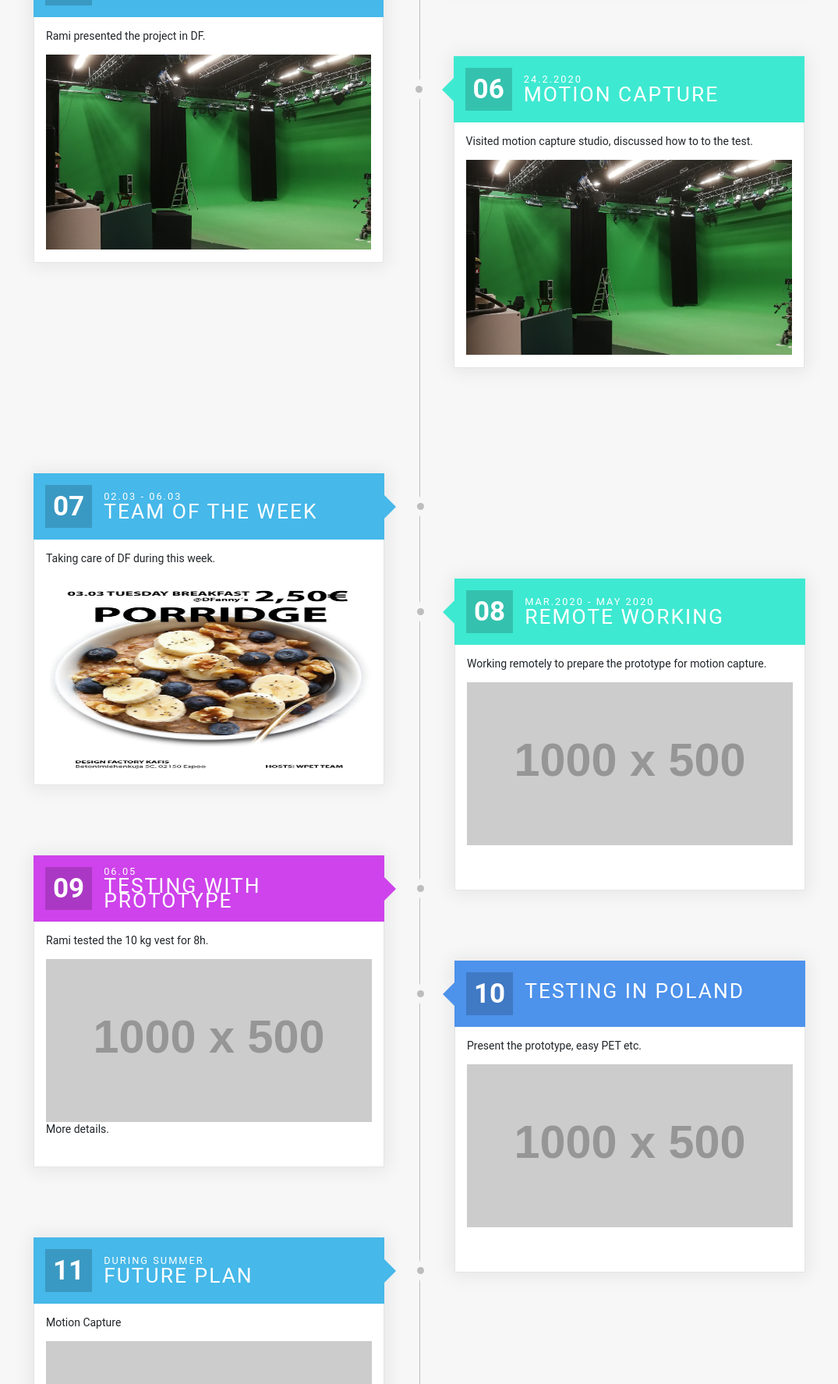
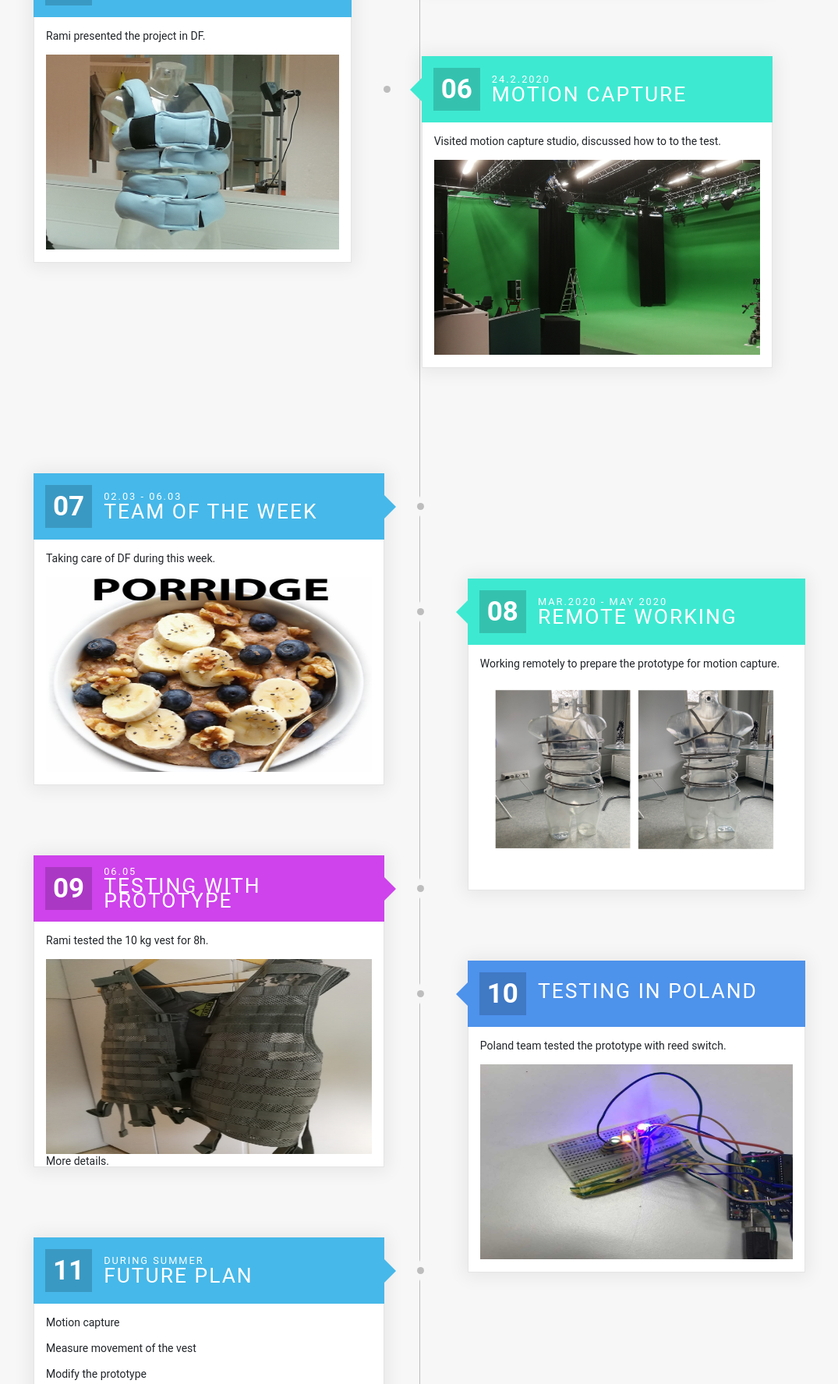
Before and after one commit to chenl9/WPET, a Django app: page /WPET/milestone/ in a window 1280 px wide. Shown: the part 1305-3080 px from the top of the page at 78% size, without its empty margins (102-1177 px from the left). Run offline with Django 3.2, Linux system fonts and the light colour scheme; grey boxes labelled with a size stand in for pictures from a placeholder-image service; some libraries are stand-ins or nearby versions.

Commit message:
finish timeline

```diff
--- a/website/templates/website/milestone.html
+++ b/website/templates/website/milestone.html
@@ -74,7 +74,7 @@
 			</div>
 			<div class="body">
 				<p>Rami presented the project in DF.</p>
-				<img src="../../static/motion_capture_studio_PICTURE2.jpg" alt="halfway show" style="max-height:250px">
+				<img src="../../static/first_prototype1.jpg" alt="halfway show" style="max-height:250px">
 			</div>
 		</div>
 
@@ -102,7 +102,7 @@
 			</div>
 			<div class="body">
 				<p>Taking care of DF during this week.</p>
-				<img src="../../static/breakfast.png" alt="teamoftheweek" style="max-height:250px">
+        <img src="../../static/breakfast.jpg" alt="breakfast" style="max-height:250px"/>
 			</div>
 		</div>
 
@@ -115,7 +115,7 @@
 			</div>
 			<div class="body">
 				<p>Working remotely to prepare the prototype for motion capture.</p>
-				<img src="http://placehold.it/1000x500" alt="Graphic">
+				<img src="../../static/Vest_Draft 2.jpg" alt="testing_in_poland" style="max-height:250px">
 			</div>
 		</div>
 
@@ -128,7 +128,7 @@
 			</div>
 			<div class="body">
 				<p>Rami tested the 10 kg vest for 8h.</p>
-				<img src="http://placehold.it/1000x500" alt="Graphic">
+				<img src="../../static/10kgtesting.jpg" alt="teamoftheweek" style="max-height:250px">
         <p>More details.</p>
 			</div>
 		</div>
@@ -141,8 +141,8 @@
 				<h2><span class="small"></span> Testing in Poland</h2>
 			</div>
 			<div class="body">
-				<p>Present the prototype, easy PET etc.</p>
-				<img src="http://placehold.it/1000x500" alt="Graphic">
+				<p>Poland team tested the prototype with reed switch.</p>
+				<img src="../../static/testing_in_poland.jpg" alt="testing_in_poland" style="max-height:250px">
 			</div>
 		</div>
 
@@ -154,8 +154,9 @@
 				<h2><span class="small">During Summer</span>Future Plan</h2>
 			</div>
 			<div class="body">
-				<p>Motion Capture</p>
-				<img src="http://placehold.it/1000x500" alt="Graphic">
+				<p>Motion capture</p>
+        <p>Measure movement of the vest</p>
+        <p>Modify the prototype</p>
 			</div>
 		</div>
 
```
Also changed, not shown: website/static/10kgtesting.jpg (added), website/static/Vest_Draft 2.jpg (added), website/static/breakfast.jpg (added), website/static/breakfast.png, website/static/first_prototype1.jpg (added), website/static/testing_in_poland.jpg (added).
